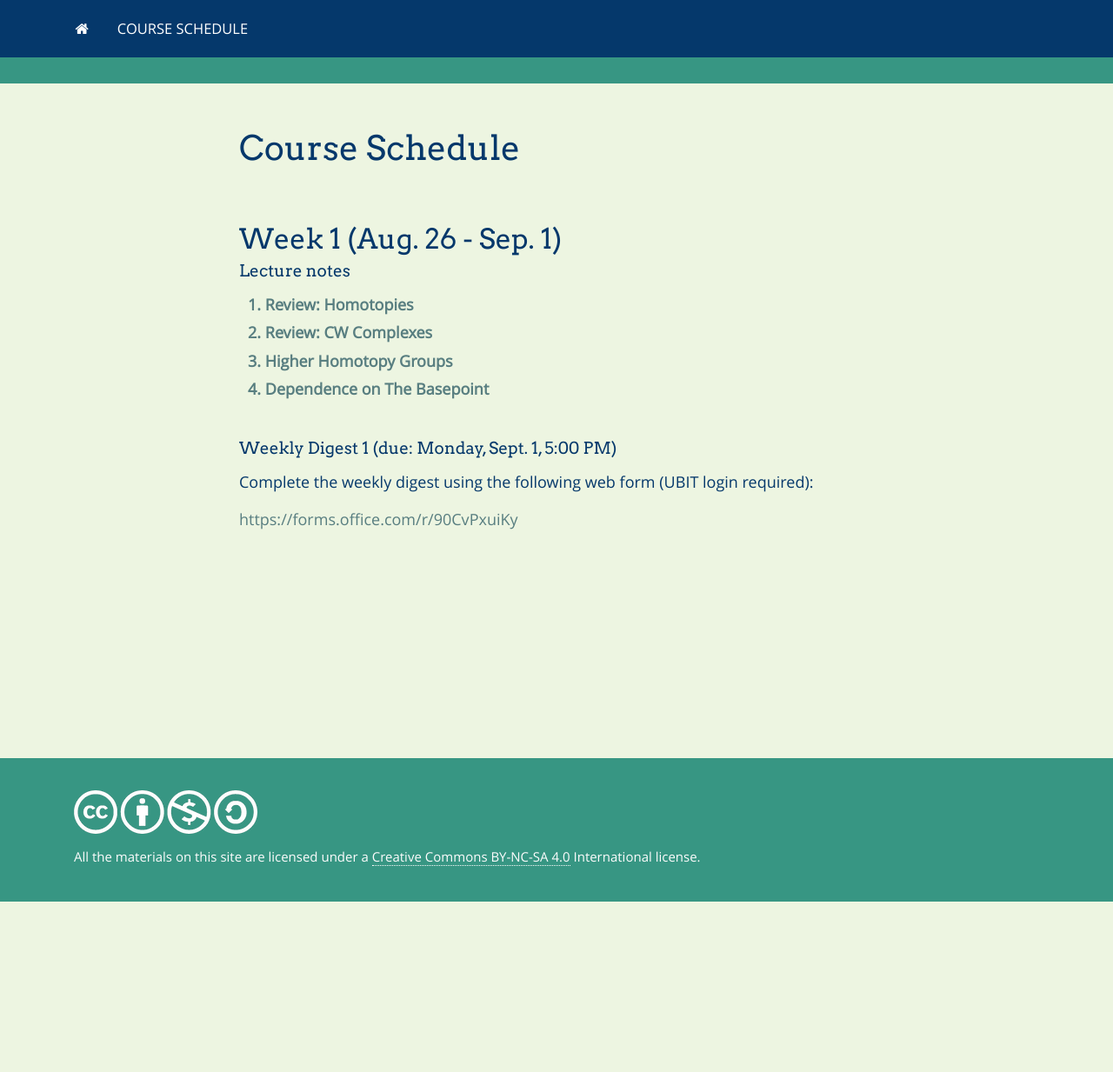
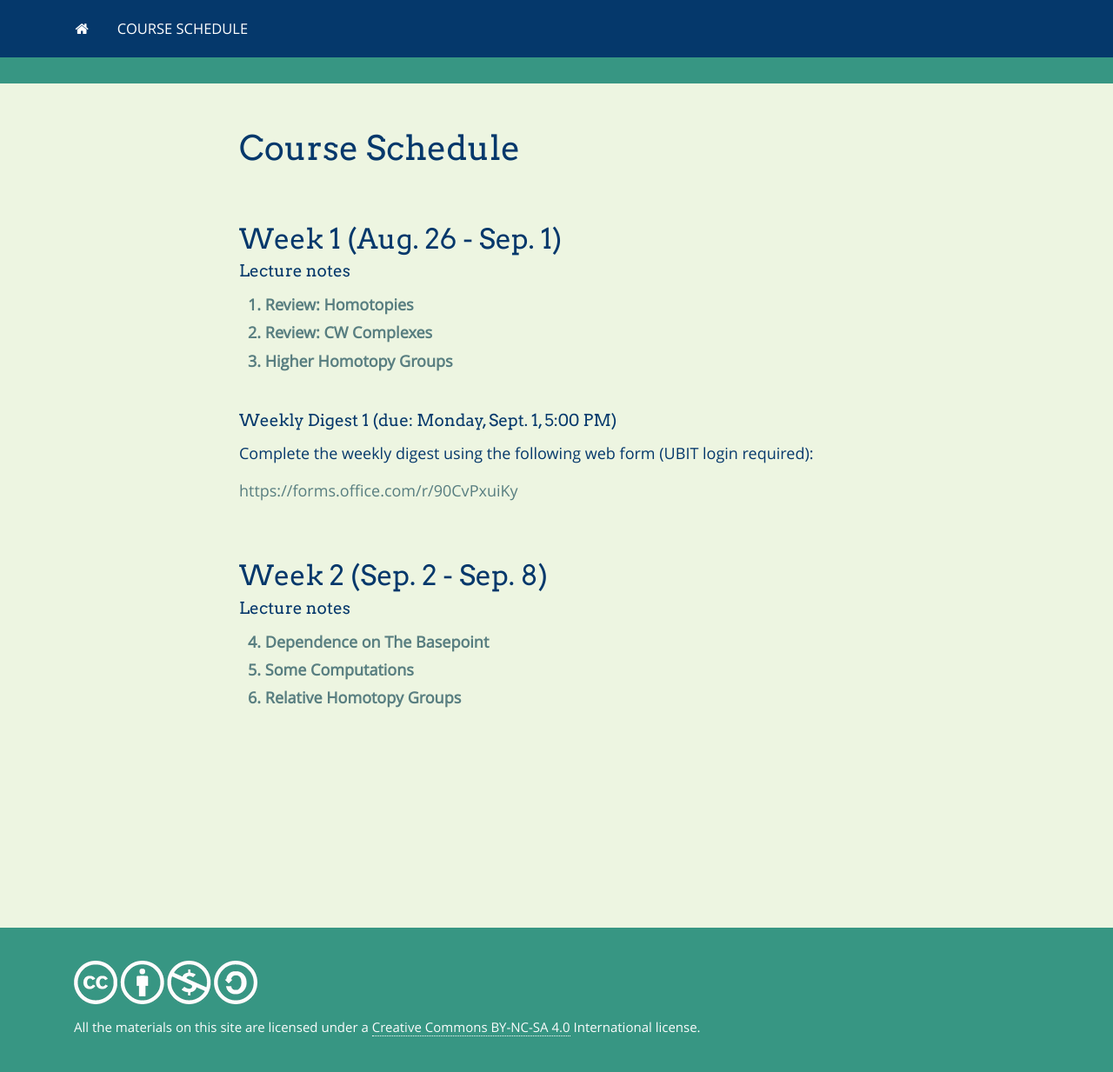
Before and after one commit to bbadzioch/727_site, a Jekyll site: the page built from course_schedule.md, in a window 1280 px wide. Shown: the whole page at 87% size. Built offline with Jekyll 4.4.1, drawn with Linux system fonts in a browser that asks for light colours; nearby versions of some CDN libraries; our own code applies the rules of GitHub Pages for plain Markdown files; before the commit the page ends 1037 px from its top, so only the background shows below that.

Commit message:
week 2 edits

```diff
--- a/course_schedule.md
+++ b/course_schedule.md
@@ -14,8 +14,6 @@ layout: lecture_notes
 {% include lecture_notes_table.html chapter="1. Review: Homotopies" %}
 {% include lecture_notes_table.html chapter="2. Review: CW Complexes" %}
 {% include lecture_notes_table.html chapter="3. Higher Homotopy Groups" %}
-{% include lecture_notes_table.html chapter="4. Dependence on The Basepoint" %}
-
 
 
 <br/>
@@ -28,6 +26,18 @@ Complete the weekly digest using the following web form (UBIT login required):
 
 
 
+<br/>
+
+## Week 2 (Sep. 2 - Sep. 8)
+
+#### Lecture notes
+
+
+{% include lecture_notes_table.html chapter="4. Dependence on The Basepoint" %}
+{% include lecture_notes_table.html chapter="5. Some Computations" %}
+{% include lecture_notes_table.html chapter="6. Relative Homotopy Groups" %}
+
+
 
 
 
```
Also changed, not shown: 18 other files.
